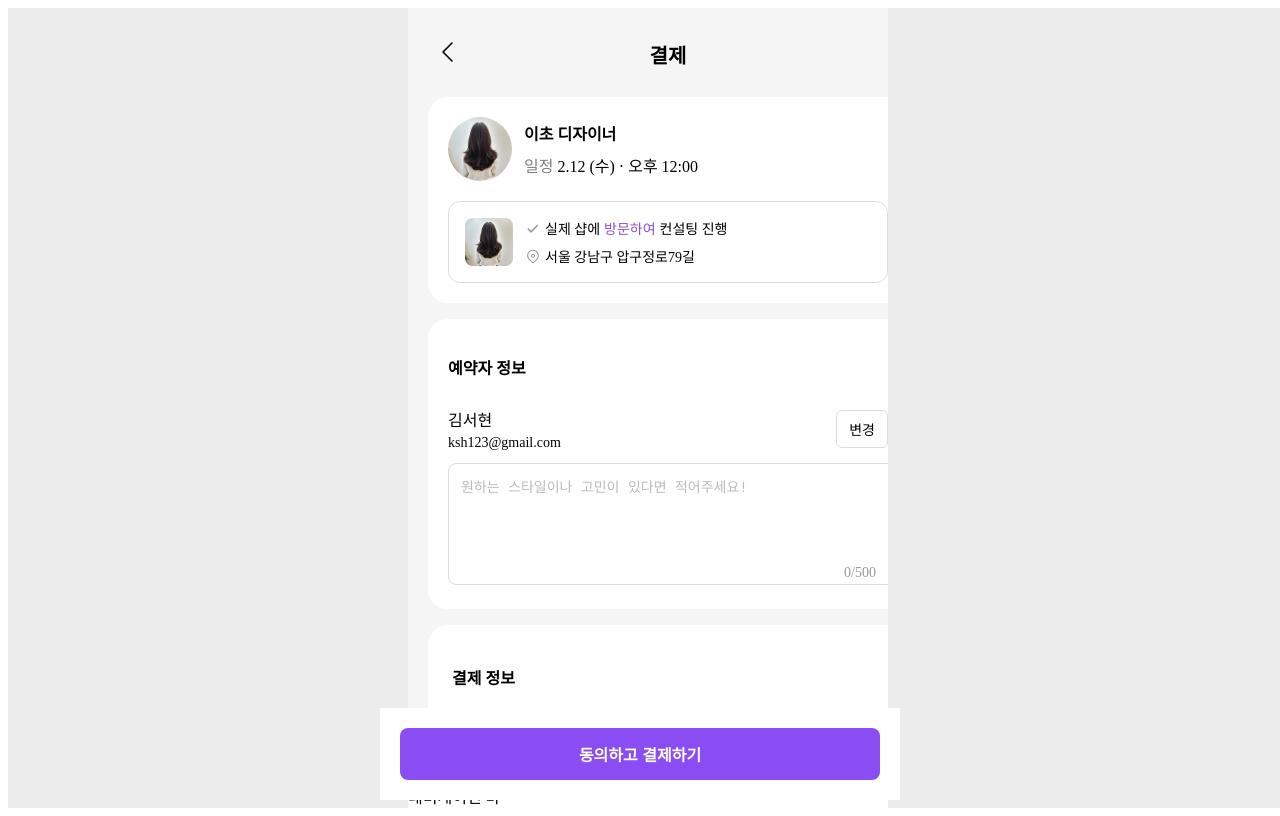
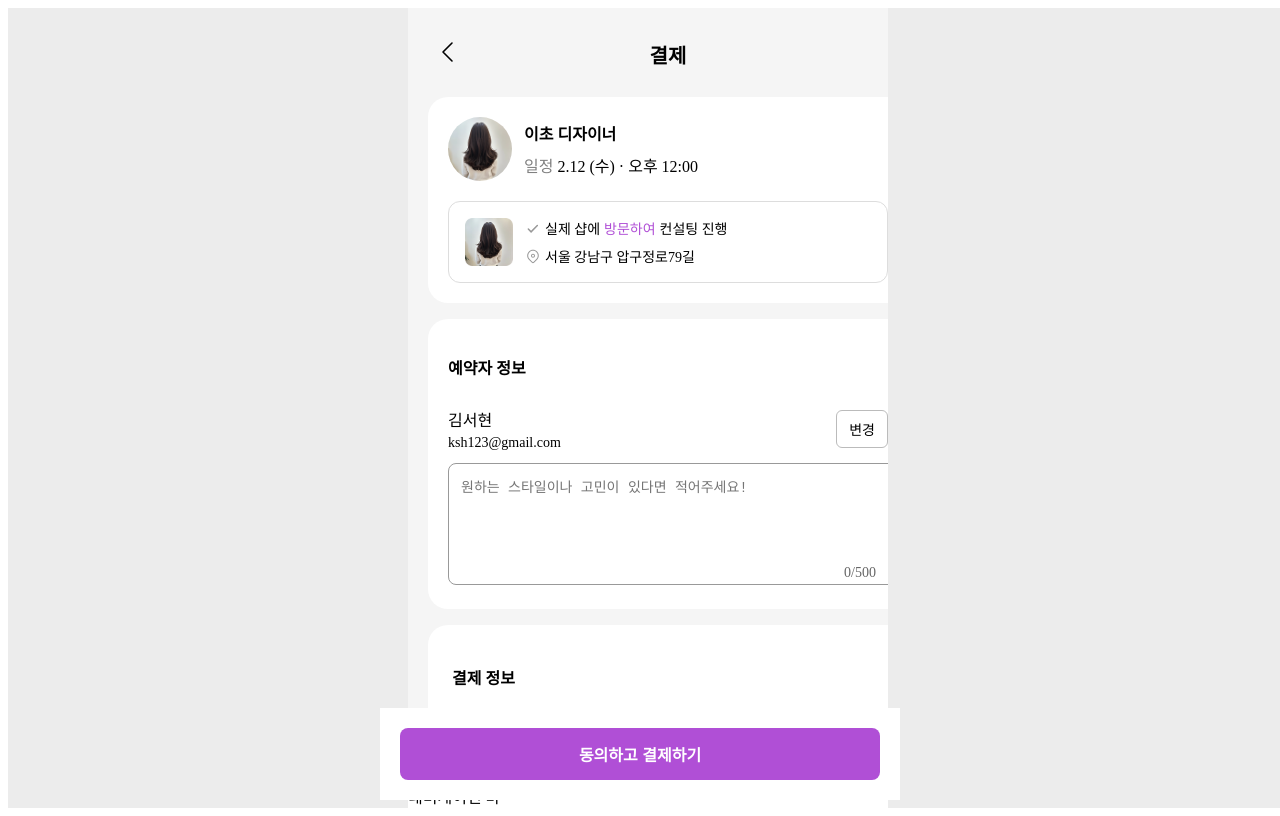
Before and after one commit to Blaybus-Hackathon-Team4/Hackathon-FE, a React (Vite) app: page /payment in a window 1280 px wide. Built offline with nearby package versions, Linux system fonts and the light colour scheme; the HTML template or start-up script is replaced by a standard one.

Commit message:
[style] 테마 코드로 변경

```diff
--- a/src/pages/main/components/HeroSection.tsx
+++ b/src/pages/main/components/HeroSection.tsx
@@ -33,7 +33,7 @@ const Title = styled.p`
 `;
 
 const Highlight = styled.span`
-  color: #6a5acd; /* 보라색 강조 */
+  color: ${({ theme }) => theme.colors.primary[500]}; /* 보라색 강조 */
 `;
 
 const RecommendButton = styled.button`
--- a/src/pages/main/components/TopDesigners.tsx
+++ b/src/pages/main/components/TopDesigners.tsx
@@ -82,8 +82,8 @@ const Tags = styled.div`
   gap: 4px;
   margin-top: 4px;
   .purple {
-    background: #dcc9f2;
-    color: #c44fd6;
+    background: ${({ theme }) => theme.colors.primary[50]};
+    color: ${({ theme }) => theme.colors.primary[500]};
   }
 `;
 
--- a/src/pages/payment/PaymentPage.tsx
+++ b/src/pages/payment/PaymentPage.tsx
@@ -29,7 +29,7 @@ const Container = styled.div`
   max-width: 480px;
   margin: 0 auto 70px 0;
   padding: 20px;
-  background-color: ${({ theme }) => theme.colors.gray[100]};
+  background-color: ${({ theme }) => theme.colors.gray[50]};
   display: flex;
   flex-direction: column;
   gap: 16px;
--- a/src/pages/payment/components/ConfirmButton.tsx
+++ b/src/pages/payment/components/ConfirmButton.tsx
@@ -15,7 +15,7 @@ const BottomContainer = styled.div`
 const Button = styled.button`
   width: 100%;
   padding: 14px 24px;
-  background: #8a4df3;
+  background: ${({ theme }) => theme.colors.primary[500]};
   color: white;
   font-size: 16px;
   font-weight: bold;
--- a/src/pages/payment/components/UserInfo.tsx
+++ b/src/pages/payment/components/UserInfo.tsx
@@ -24,7 +24,7 @@ const Title = styled.h3`
 const ChangeButton = styled.button`
   padding: 8px 12px;
   background: ${({ theme }) => theme.colors.white};
-  border: 1px solid ${({ theme }) => theme.colors.gray[300]};
+  border: 1px solid ${({ theme }) => theme.colors.gray[200]};
   border-radius: 6px;
   font-size: 14px;
   cursor: pointer;
--- a/src/styles/theme.ts
+++ b/src/styles/theme.ts
@@ -2,18 +2,22 @@ export const theme = {
   colors: {
     // Primary 컬러
     primary: {
-      500: "#8D4FD6", // 메인 컬러
+      500: "#B04FD6", // 메인 컬러
+      50: "#F7EDFB",
+    },
+    secondary: {
+      500: "#2294AB",
+      50: "#E4F9FD",
     },
 
     // 그레이스케일
     gray: {
-      100: "#F5F5F5", // 가장 밝은 회색
-      200: "#F0F0F0",
-      300: "#DDDDDD",
-      400: "#BBBBBB",
-      500: "#999999",
-      600: "#666666",
-      700: "#111111", // 가장 어두운 회색
+      50: "#F5F5F5", // 가장 밝은 회색
+      100: "#DDDDDD",
+      200: "#BBBBBB",
+      300: "#999999",
+      500: "#666666",
+      900: "#111111", // 가장 어두운 회색
     },
 
     // 기타
```
